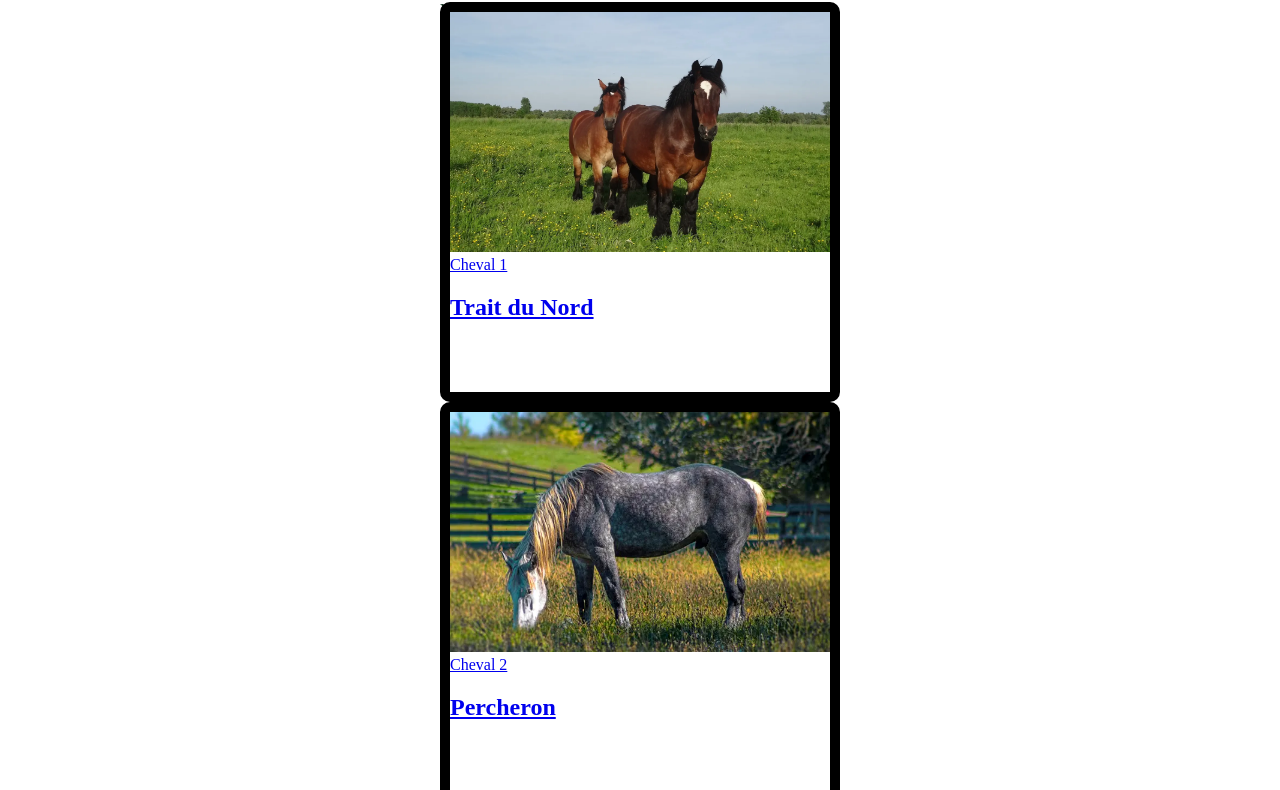
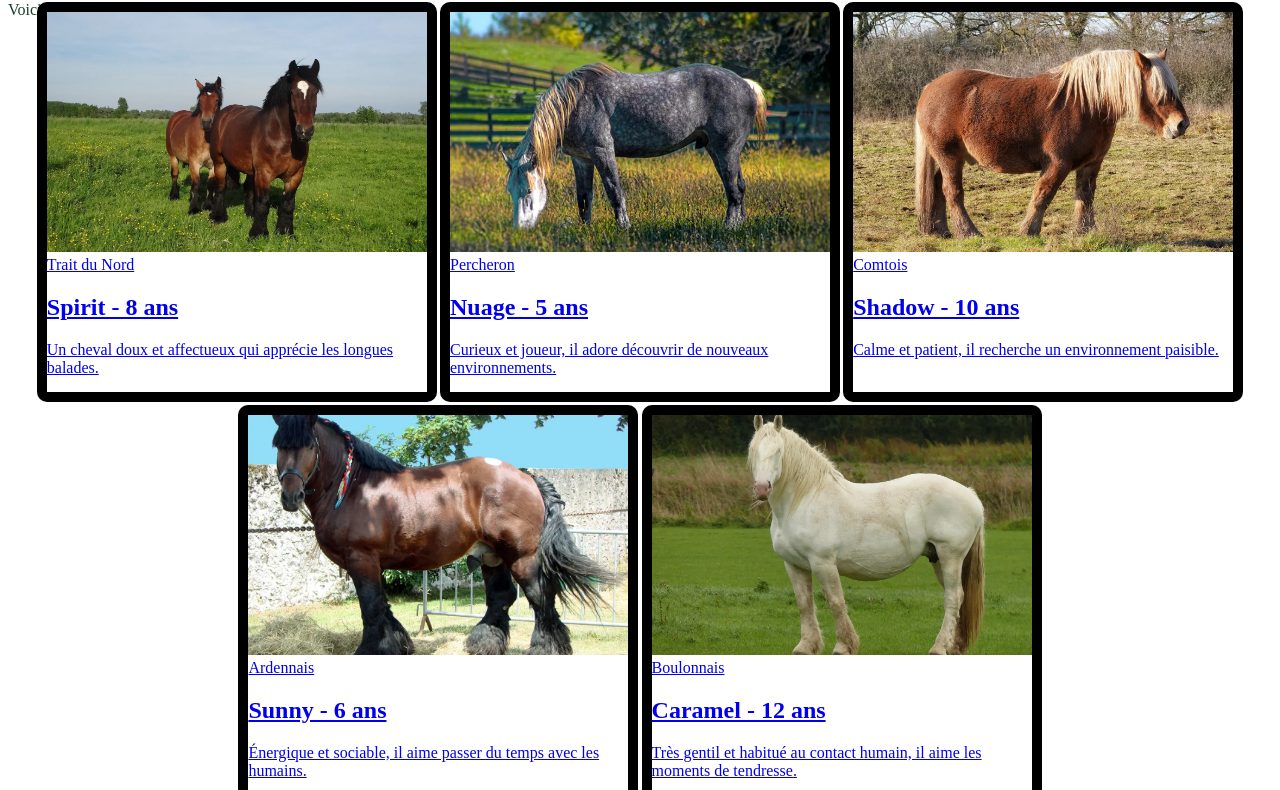
Before and after one commit to Coda-Dijon/html-b1-2026-g3, a plain HTML site: page Nos-choix.html in a window 1280 px wide. Shown: the part 122-912 px from the top of the page. Drawn offline with Linux system fonts and the light colour scheme.

Commit message:
Commit update

```diff
--- a/Nos-choix.html
+++ b/Nos-choix.html
@@ -42,9 +42,9 @@
             </div>
 
         <div class="contenu">
-            <div class="numero">Cheval 1</div>
-            <h2>Trait du Nord</h2>
-            <p></p>
+            <div class="numero">Trait du Nord</div>
+            <h2>Spirit - 8 ans</h2>
+            <p>Un cheval doux et affectueux qui apprécie les longues balades.</p>
         </div>
     </article>
     </a>
@@ -55,48 +55,48 @@
         </div>
 
             <div class="contenu">
-                <div class="numero">Cheval 2</div>
-                <h2>Percheron</h2>
-                <p></p>
+                <div class="numero">Percheron</div>
+                <h2>Nuage - 5 ans</h2>
+                <p>Curieux et joueur, il adore découvrir de nouveaux environnements.</p>
             </div>
         </article>
         </a>
         <a href="page-descriptive-chevaux-html/Le_Comtois.html">
         <article class="carte">
             <div class="images">
-                <img src="images/comtois.webp" alt="Cheval 3">
+                <img src="images/comtois.webp" alt="">
             </div>
 
             <div class="contenu">
-                <div class="numero">Cheval 3</div>
-                <h2>Comtois</h2>
-                <p></p>
+                <div class="numero">Comtois</div>
+                <h2>Shadow - 10 ans</h2>
+                <p>Calme et patient, il recherche un environnement paisible.</p>
             </div>
         </article>
         </a>
         <a href="page-descriptive-chevaux-html/L'Ardennais.html">
         <article class="carte">
             <div class="images">
-                <img src="images/ardennais.webp" alt="Cheval 4">
+                <img src="images/ardennais.webp" alt="">
             </div>
 
             <div class="contenu">
-                <div class="numero">Cheval 4</div>
-                <h2>Ardennais</h2>
-                <p></p>
+                <div class="numero">Ardennais</div>
+                <h2>Sunny - 6 ans</h2>
+                <p>Énergique et sociable, il aime passer du temps avec les humains.</p>
             </div>
         </article>
         </a>
         <a href="page-descriptive-chevaux-html/Boulonnais.html">
         <article class="carte">
             <div class="images">
-                <img src="images/boulonnais.webp" alt="Cheval 5">
+                <img src="images/boulonnais.webp" alt="">
             </div>
 
             <div class="contenu">
-                <div class="numero">Cheval 5</div>
-                <h2>Boulonnais</h2>
-                <p></p>
+                <div class="numero">Boulonnais</div>
+                <h2>Caramel - 12 ans</h2>
+                <p>Très gentil et habitué au contact humain, il aime les moments de tendresse.</p>
             </div>
         </article>
         </a>
--- a/style.css
+++ b/style.css
@@ -39,7 +39,7 @@ footer{
     box-shadow: darkblue 20%;
 }
 
-.conteneur{
+.liste{
     display: flex;
     flex-direction: row;
     gap: .2rem;
```
